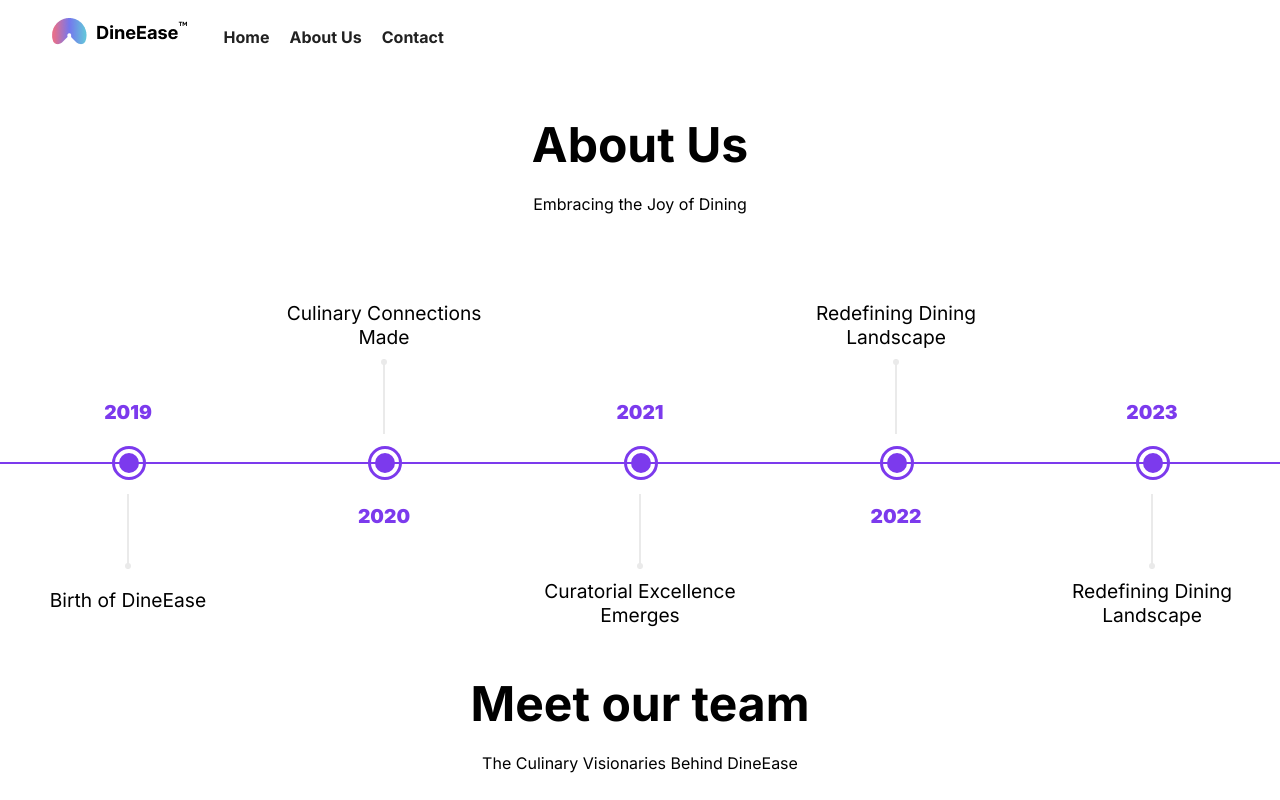
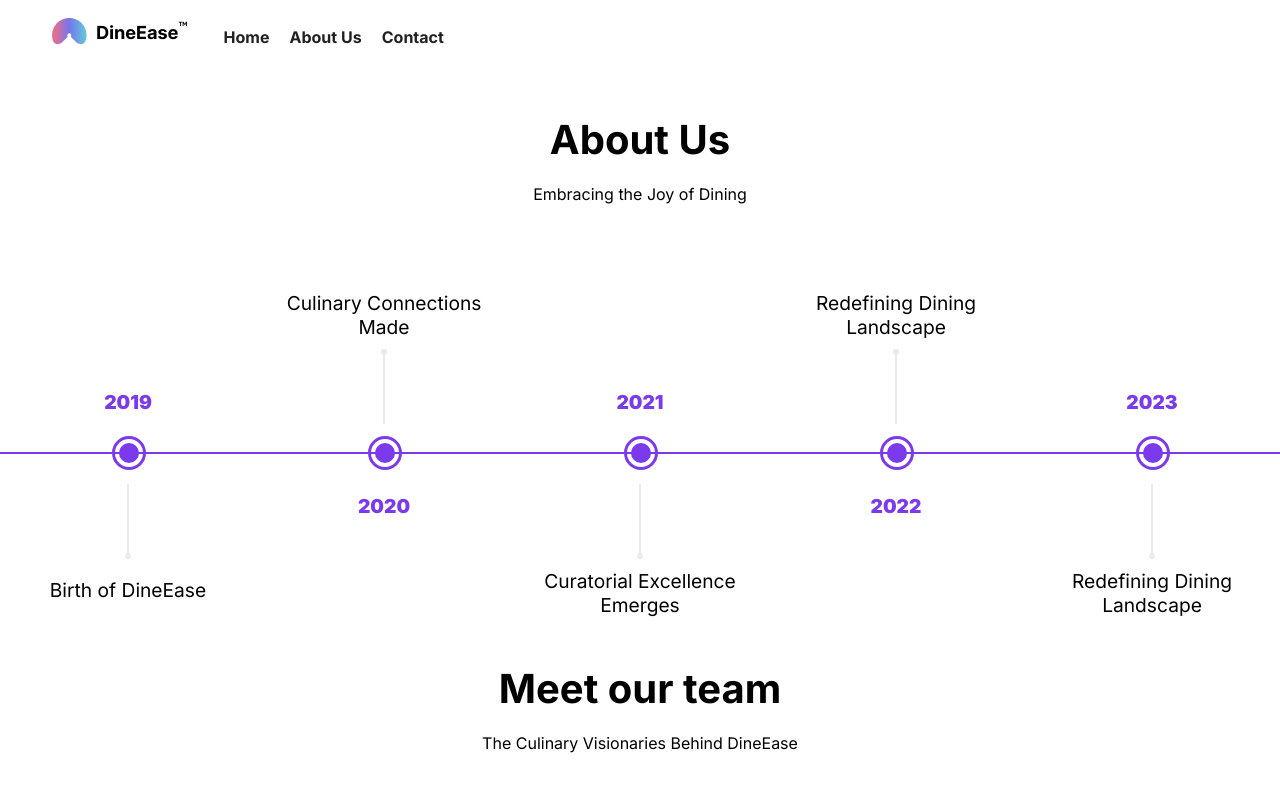
Before and after one commit to CrodinMWAS/save, a Vue app: page /AboutUs in a window 1280 px wide. Shown: the top 800 px of the page. Built offline with nearby package versions, Linux system fonts and the light colour scheme.

Commit message:
Resp. Quickfix.

```diff
--- a/src/views/AboutUs.vue
+++ b/src/views/AboutUs.vue
@@ -297,7 +297,7 @@ export default {
 
     @media screen and (min-width: 610px) {
         #connectionSection #connectionContainer > h1, .headerContainer h1{
-            font-size: 300%;
+            font-size: 250%;
         }
     }
 
```
